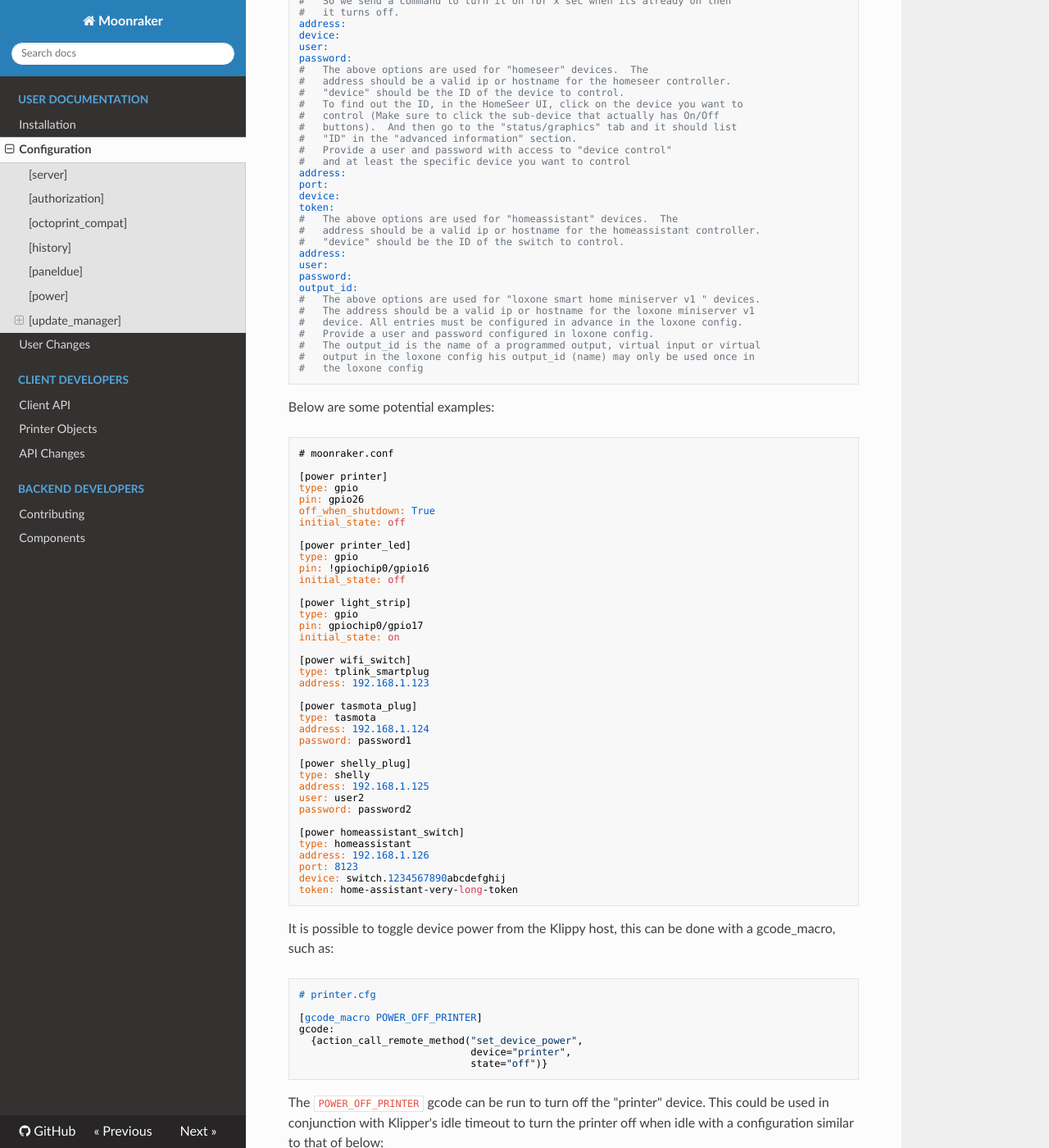
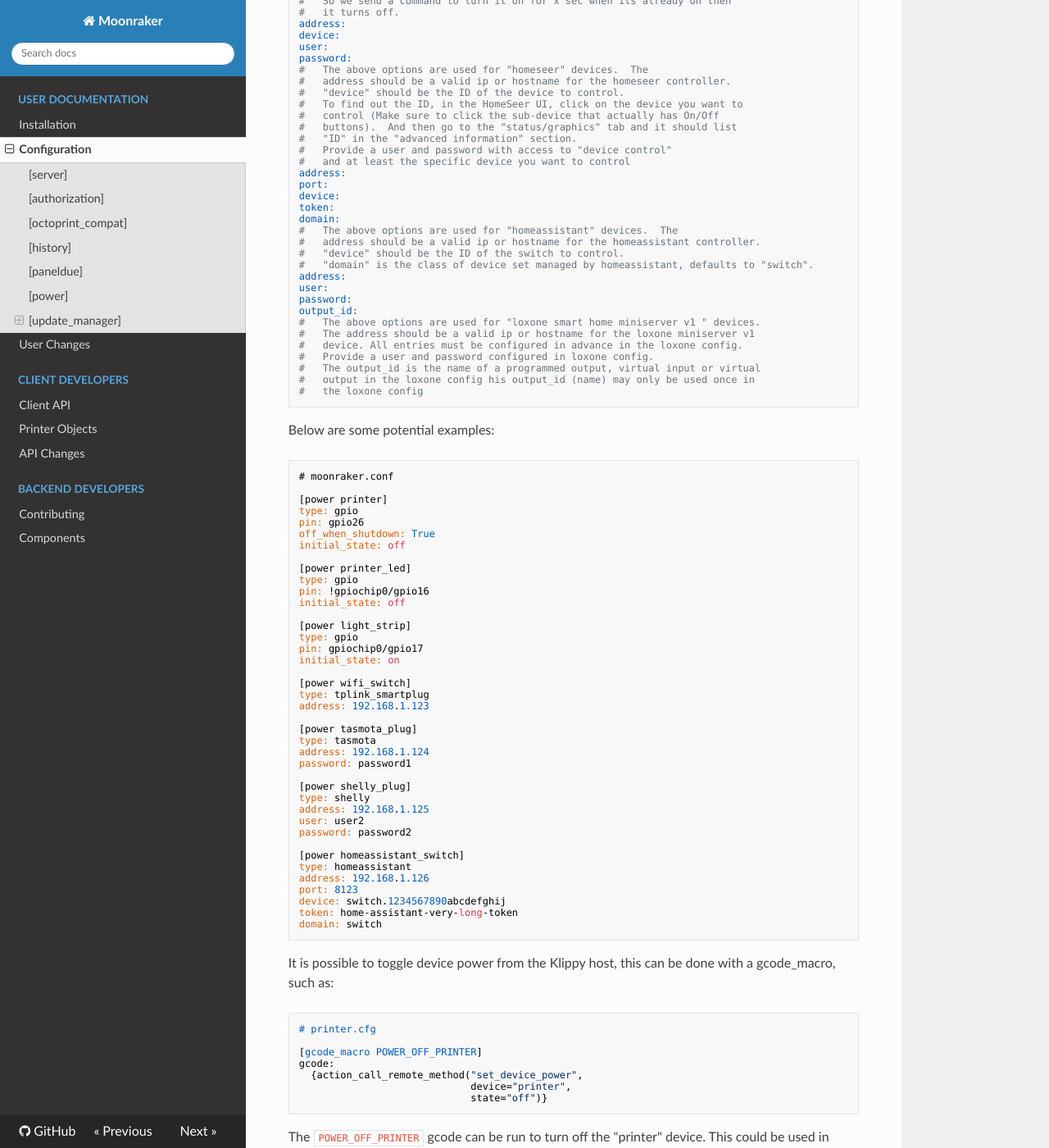
Before and after one commit to Marirossibn/moonraker, an MkDocs documentation site: the page built from docs/configuration.md, in a window 1280 px wide and 1400 px high, scrolled down 4253 px. Shown: the whole window at 82% size. Built offline with MkDocs 1.6.1, drawn with Linux system fonts in a browser that asks for light colours; nearby versions of some CDN libraries.

Commit message:
Add variable domain support for Home Assistant
Defaults to the hard-coded "switch" domain used before

Signed-off-by:  Rafael Schridi <r.schridi@gmail.com>

````diff
--- a/docs/configuration.md
+++ b/docs/configuration.md
@@ -281,9 +281,11 @@ address:
 port:
 device:
 token:
+domain:
 #   The above options are used for "homeassistant" devices.  The
 #   address should be a valid ip or hostname for the homeassistant controller.
 #   "device" should be the ID of the switch to control.
+#   "domain" is the class of device set managed by homeassistant, defaults to "switch".
 address:
 user:
 password:
@@ -337,6 +339,7 @@ address: 192.168.1.126
 port: 8123
 device: switch.1234567890abcdefghij
 token: home-assistant-very-long-token
+domain: switch
 ```
 
 It is possible to toggle device power from the Klippy host, this can be done
````
Also changed, not shown: 1 other file.
